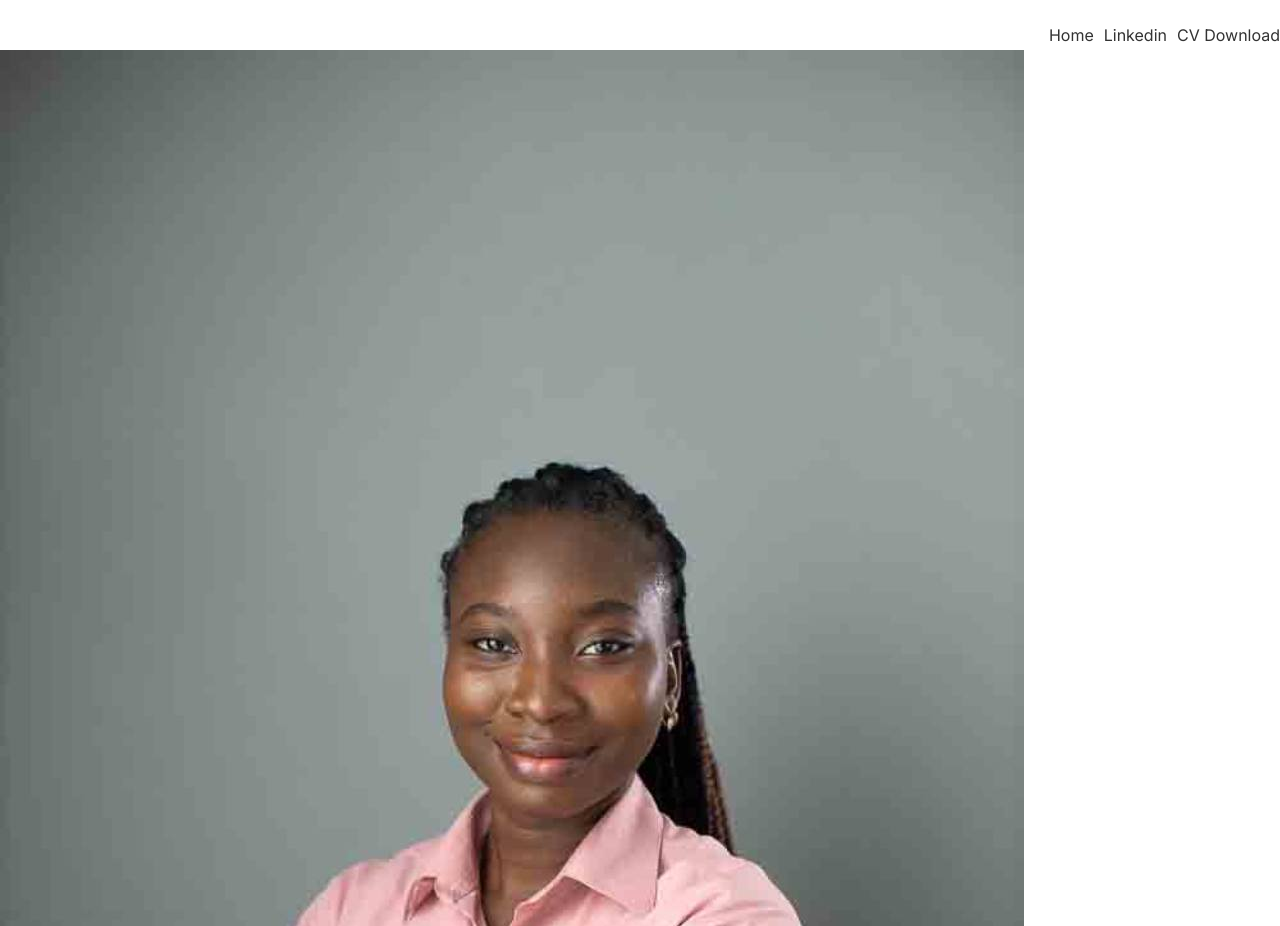
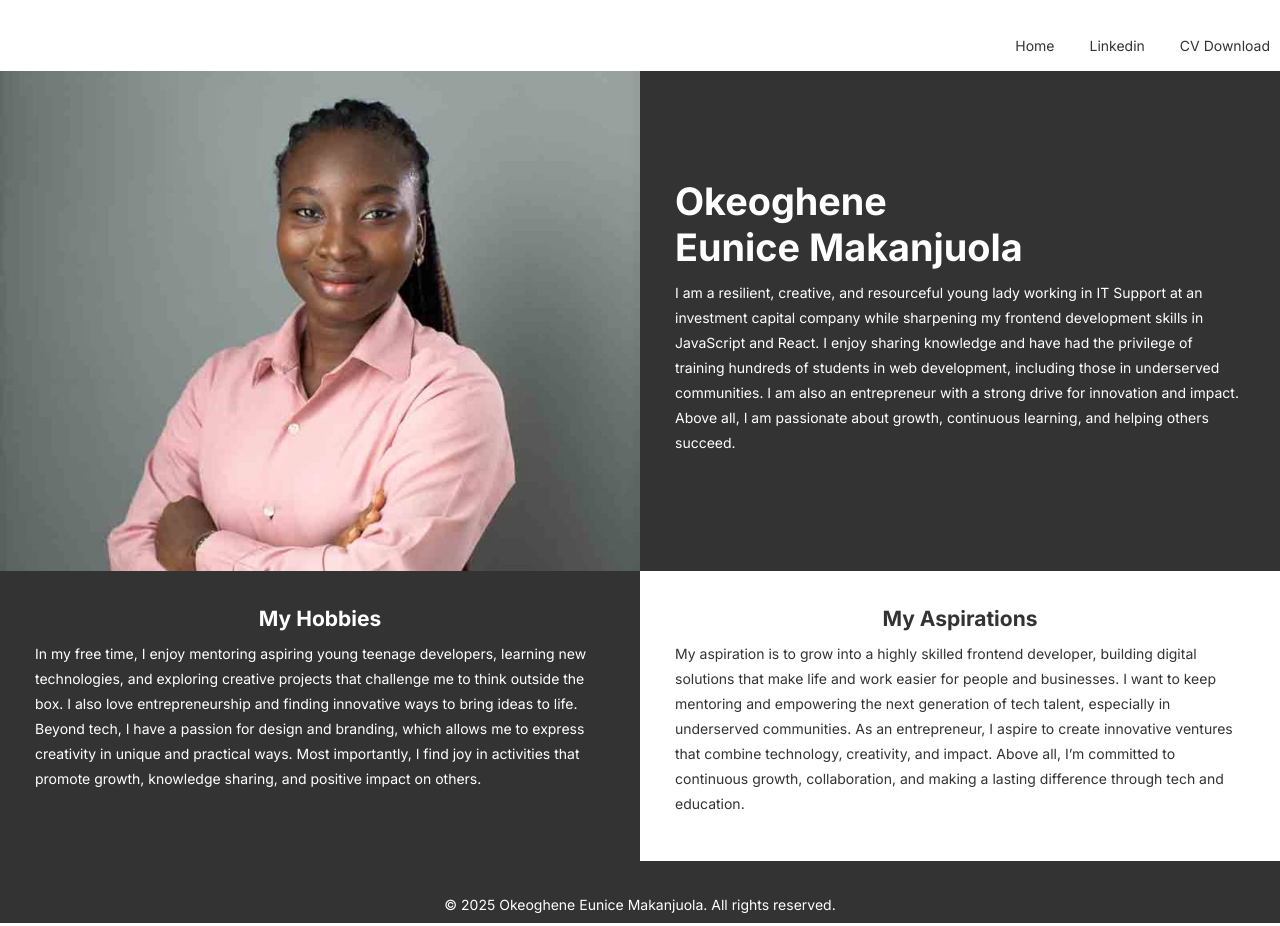
Before and after one commit to Igho-Okeoghene/Eunicejuola, a plain HTML site: page index.html in a window 1280 px wide. Shown: the top 926 px of the page. Drawn offline with Linux system fonts and the light colour scheme.

Commit message:
updated responsiveness

```diff
--- a/index.html
+++ b/index.html
@@ -14,15 +14,14 @@
   </head>
   <body>
     <div class="container">
-      <header>
+      <header class="header">
         <ul>
-          <li>Home</li>
-          <li>Linkedin</li>
-          <li>CV Download</li>
+          <li><a href="#">Home</a></li>
+          <li><a href="https://www.linkedin.com/in/okeoghene-eunice/">Linkedin</a></li>
+          <li><a href="https://drive.google.com/file/d/1hoObkZmMgp-0G_bZ-6hO7PTbjA3kM8y-/view?usp=sharing" target="_blank">CV Download</a></li>
         </ul>
       </header>
-      <main>
-        <hero class="">
+
           <div class="img">
             <img
               src="./assets/okePicture.jpg"
@@ -30,7 +29,7 @@
             />
           </div>
           <div class="aboutme">
-            <h1>Eunice Makanjuola</h1>
+            <h1>Okeoghene <br>Eunice Makanjuola</h1>
             <p>
               I am a resilient, creative, and resourceful young lady working in
               IT Support at an investment capital company while sharpening my
@@ -42,8 +41,7 @@
               continuous learning, and helping others succeed.
             </p>
           </div>
-        </hero>
-        <div>
+
           <div class="hobbies">
             <h2>My Hobbies</h2>
             <p>
@@ -70,9 +68,8 @@
               a lasting difference through tech and education.
             </p>
           </div>
-        </div>
-      </main>
-      <footer>
+
+      <footer class="footer">
         <span
           ><span
             >&copy; 2025 Okeoghene Eunice Makanjuola. All rights reserved.</span
--- a/style.css
+++ b/style.css
@@ -4,51 +4,114 @@
   box-sizing: border-box;
   font-family: "Inter", sans-serif;
   font-style: normal;
+  font-size: 14px;
 }
 .container {
   max-width: 100vw;
+  background-color: #333;
+  color: #fff;
 }
 header {
   color: #333;
   text-align: center;
+  background-color: #fff;
 }
 ul {
   line-height: 30px;
-  padding-top: 20px;
+  padding-top: 1.5rem;
 }
+a {
+    text-decoration: none;
+    color: #333;
+
+}
+a:hover {
+    color: #fff;
+    background-color: #333;
+    padding: .25rem;
+  }
+li {
+    list-style: none;
+    border-bottom: 1px solid #333;
+  }
 img {
   max-width: 100vw;
+}
+h1{
+    font-size: 2.7rem;
 }
 .aboutme,
 .hobbies,
 .aspirations {
-  padding: 30px;
+  padding: 2.5rem;
 }
 p {
-  padding-top: 12px;
-  padding-bottom: 12px;
-  line-height: 20px;
+  padding-top: .7rem;
+  padding-bottom: .7rem;
+  line-height: 1.5rem;
 }
 footer {
   padding: 10px 30px 10px 30px;
-  font-size: 10px;
+  font-size: .8rem;
   text-align: center;
 }
 
-@media screen and (min-width: 500px) {
+@media screen and (min-width: 600px) {
   ul {
     display: flex;
     justify-content: end;
   }
-  li {
-    list-style: none;
-    padding-left: 10px;
+  li{
+    padding-left: 35px;
+    border: none;
   }
-  a {
-    text-decoration: none;
-    color: #333;
-  }
-  a:hover {
-    color: aquamarine;
-  }
+ .container{
+    display: grid;
+    grid-template-areas:
+      "header header"
+      "img aboutme"
+      "hobbies aspirations"
+      "footer footer";
+    grid-template-columns: 1fr 1fr;
+ }
+ .header{
+    grid-area: header;
+    padding: 10px;
+ }
+ .img{
+    grid-area: img;
+    height: 500px;
+ }
+ img{
+    width: 100%;
+    height: 100%;
+    object-fit: cover;
+ }
+ .aboutme{
+    grid-area: aboutme;
+    align-self: center;
+ }
+ .aboutme p{
+    line-height: 25px;
+ }
+ .hobbies{
+    grid-area: hobbies;
+ }
+ .aspirations{
+    grid-area: aspirations;
+    background-color: #fff;
+    color:#333;
+ }
+ .hobbies p, .aspirations p{
+    line-height: 25px;
+ }
+h2{
+    text-align: center;
+    font-size: 1.5rem;
 }
+ .footer{
+    grid-area: footer;
+    padding-top: 2.5rem;
+ }
+
+}
```
